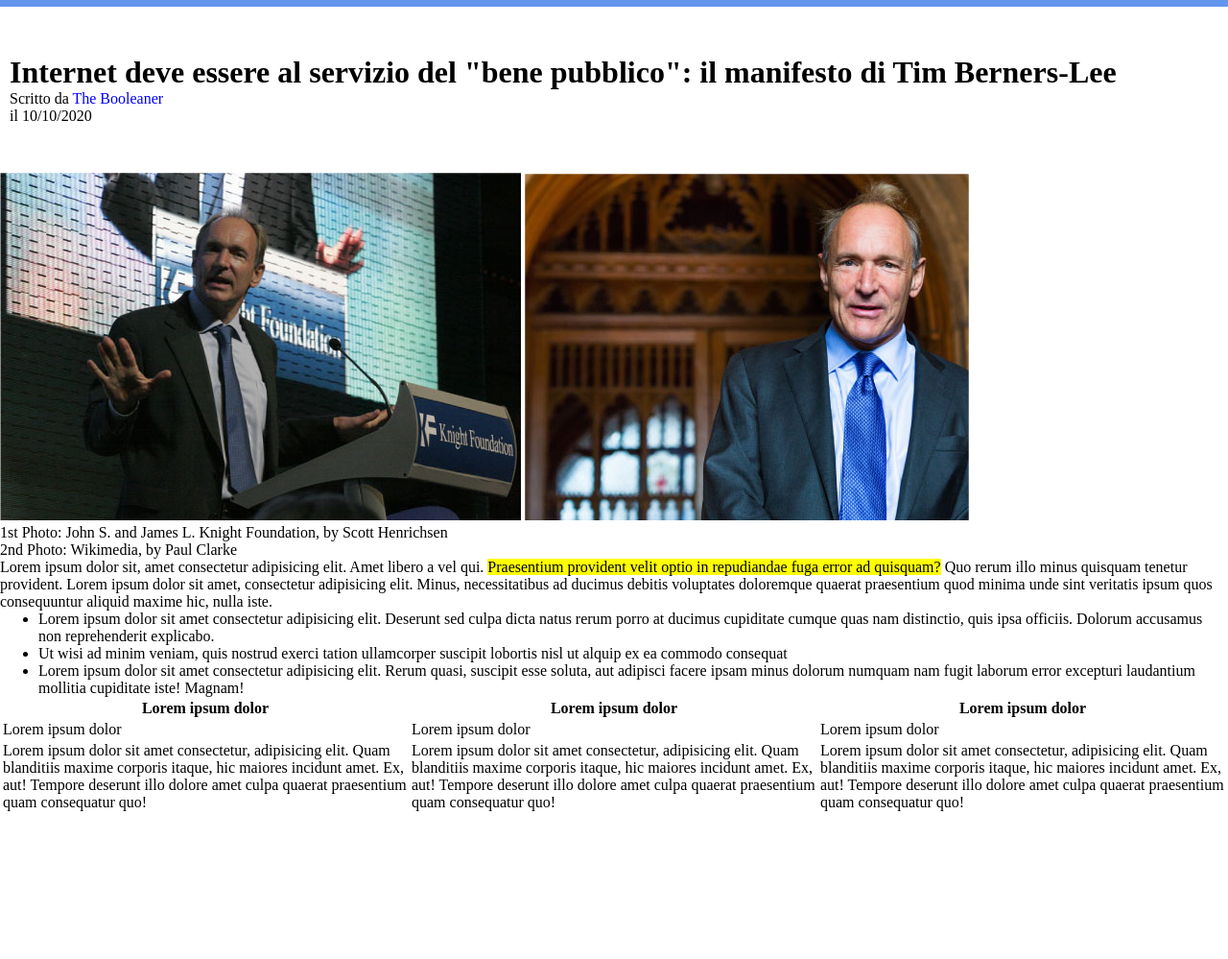
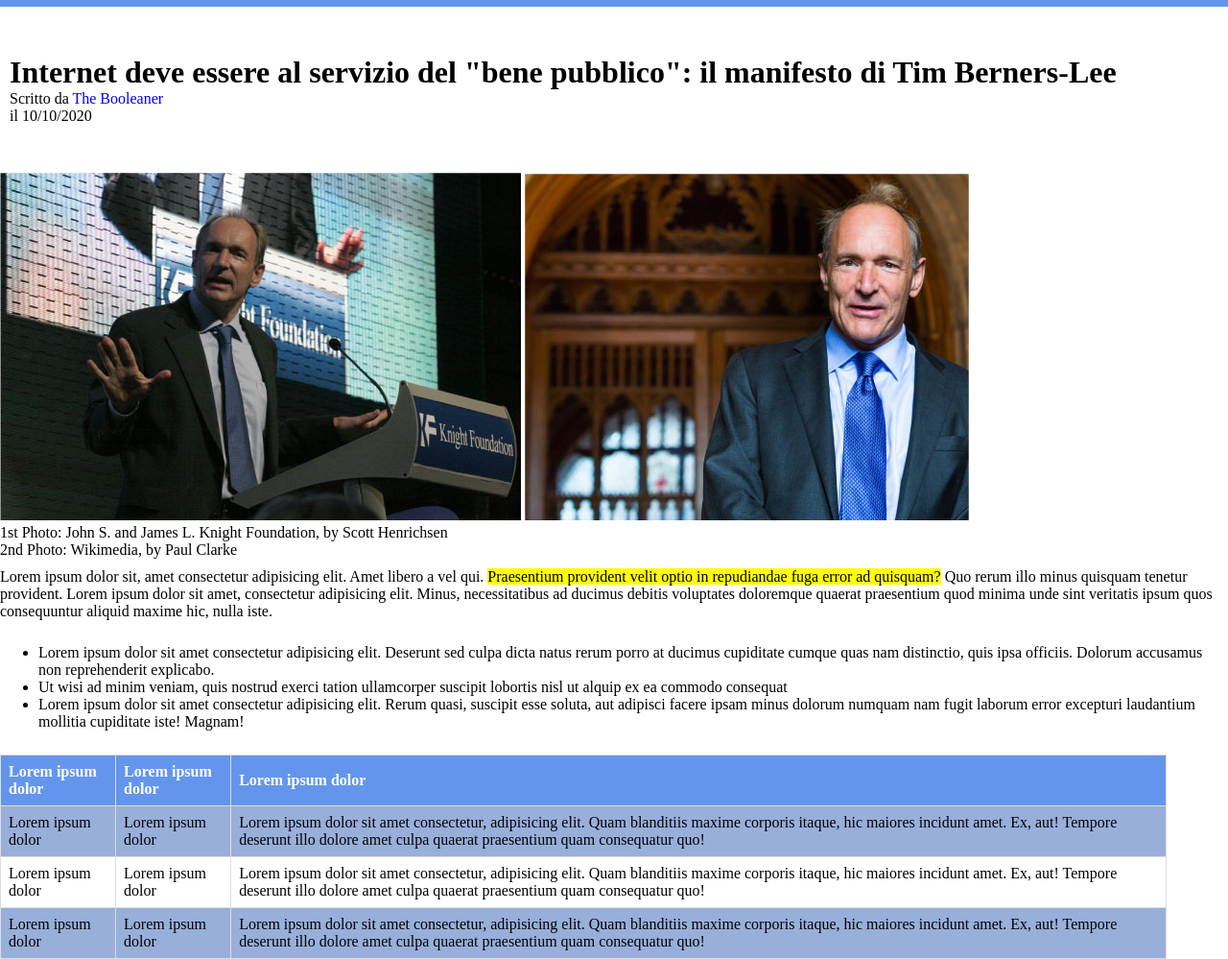
Before and after one commit to SergioScata/html-css-booleaner, a plain HTML site: page index.html in a window 1280 px wide. Shown: the part 98-1097 px from the top of the page at 96% size. Before the commit the page ends 946 px from the top, so only its background shows below. Drawn offline with Linux system fonts and the light colour scheme.

Commit message:
Improved table

```diff
--- a/index.html
+++ b/index.html
@@ -1,11 +1,13 @@
 <!DOCTYPE html>
 <html lang="en">
+
 <head>
     <meta charset="UTF-8">
     <meta name="viewport" content="width=device-width, initial-scale=1.0">
     <link rel="stylesheet" href="./style/style.css">
     <title>The Booleaner</title>
 </head>
+
 <body>
     <header>
         <div class="bg-blue">
@@ -22,40 +24,64 @@
 
         <img src="./img/tim-1.jpg" alt="Tim Berners-Lee 1">
         <img src="./img/tim-2.jpg" alt="Tim Berners-Lee 2">
-
+        <!-- Inserite immagini-->
         <p>1st Photo: John S. and James L. Knight Foundation, by Scott Henrichsen</p>
         <p>2nd Photo: Wikimedia, by Paul Clarke</p>
-        <p>Lorem ipsum dolor sit, amet consectetur adipisicing elit. Amet libero a vel qui. <span class="bg-yellow">Praesentium provident velit optio in repudiandae fuga error ad quisquam?</span> Quo rerum illo minus quisquam tenetur provident. Lorem ipsum dolor sit amet, consectetur adipisicing elit. Minus, necessitatibus ad ducimus debitis voluptates doloremque quaerat praesentium quod minima unde sint veritatis ipsum quos consequuntur aliquid maxime hic, nulla iste.</p>
+
+        <p class="margin-phrases">Lorem ipsum dolor sit, amet consectetur adipisicing elit. Amet libero a vel qui. <span
+                class="bg-yellow">Praesentium provident velit optio in repudiandae fuga error ad quisquam?</span> Quo
+            rerum illo minus quisquam tenetur provident. Lorem ipsum dolor sit amet, consectetur adipisicing elit.
+            Minus, necessitatibus ad ducimus debitis voluptates doloremque quaerat praesentium quod minima unde sint
+            veritatis ipsum quos consequuntur aliquid maxime hic, nulla iste.</p>
 
         <!-- Creata lista puntata-->
-        <ul>
-            <li>Lorem ipsum dolor sit amet consectetur adipisicing elit. Deserunt sed culpa dicta natus rerum porro at ducimus cupiditate cumque quas nam distinctio, quis ipsa officiis. Dolorum accusamus non reprehenderit explicabo.</li>
-            <li>Ut wisi ad minim veniam, quis nostrud exerci tation ullamcorper suscipit lobortis nisl ut alquip ex ea commodo consequat</li>
-            <li>Lorem ipsum dolor sit amet consectetur adipisicing elit. Rerum quasi, suscipit esse soluta, aut adipisci facere ipsam minus dolorum numquam nam fugit laborum error excepturi laudantium mollitia cupiditate iste! Magnam!</li>
+        <ul class="margin-list">
+            <li>Lorem ipsum dolor sit amet consectetur adipisicing elit. Deserunt sed culpa dicta natus rerum porro at
+                ducimus cupiditate cumque quas nam distinctio, quis ipsa officiis. Dolorum accusamus non reprehenderit
+                explicabo.</li>
+            <li>Ut wisi ad minim veniam, quis nostrud exerci tation ullamcorper suscipit lobortis nisl ut alquip ex ea
+                commodo consequat</li>
+            <li>Lorem ipsum dolor sit amet consectetur adipisicing elit. Rerum quasi, suscipit esse soluta, aut adipisci
+                facere ipsam minus dolorum numquam nam fugit laborum error excepturi laudantium mollitia cupiditate
+                iste! Magnam!</li>
 
         </ul>
-    </main>
-    <footer>
+
         <!--Creata tabella-->
-        <table>
+        <table class="table">
             <tr>
                 <th>Lorem ipsum dolor</th>
                 <th>Lorem ipsum dolor</th>
                 <th>Lorem ipsum dolor</th>
             </tr>
             <tr>
+                <td class="bg-td">Lorem ipsum dolor</td>
+                <td class="bg-td">Lorem ipsum dolor</td>
+                <td class="bg-td">Lorem ipsum dolor sit amet consectetur, adipisicing elit. Quam blanditiis maxime corporis itaque,
+                    hic maiores incidunt amet. Ex, aut! Tempore deserunt illo dolore amet culpa quaerat praesentium quam
+                    consequatur quo!</td>
+            </tr>
+            <tr>
                 <td>Lorem ipsum dolor</td>
                 <td>Lorem ipsum dolor</td>
-                <td>Lorem ipsum dolor</td>
+                <td>Lorem ipsum dolor sit amet consectetur, adipisicing elit. Quam blanditiis maxime corporis itaque,
+                    hic maiores incidunt amet. Ex, aut! Tempore deserunt illo dolore amet culpa quaerat praesentium quam
+                    consequatur quo!</td>
             </tr>
             <tr>
-                <td>Lorem ipsum dolor sit amet consectetur, adipisicing elit. Quam blanditiis maxime corporis itaque, hic maiores incidunt amet. Ex, aut! Tempore deserunt illo dolore amet culpa quaerat praesentium quam consequatur quo!</td>
-                <td>Lorem ipsum dolor sit amet consectetur, adipisicing elit. Quam blanditiis maxime corporis itaque, hic maiores incidunt amet. Ex, aut! Tempore deserunt illo dolore amet culpa quaerat praesentium quam consequatur quo!</td>
-                <td>Lorem ipsum dolor sit amet consectetur, adipisicing elit. Quam blanditiis maxime corporis itaque, hic maiores incidunt amet. Ex, aut! Tempore deserunt illo dolore amet culpa quaerat praesentium quam consequatur quo!</td>
+                <td class="bg-td">Lorem ipsum dolor</td>
+                <td class="bg-td">Lorem ipsum dolor</td>
+                <td class="bg-td">Lorem ipsum dolor sit amet consectetur, adipisicing elit. Quam blanditiis maxime corporis itaque,
+                    hic maiores incidunt amet. Ex, aut! Tempore deserunt illo dolore amet culpa quaerat praesentium quam
+                    consequatur quo!</td>
             </tr>
         </table>
+
+    </main>
+    <footer>
 
 
     </footer>
 </body>
+
 </html>
--- a/style/style.css
+++ b/style/style.css
@@ -32,3 +32,32 @@
 .bg-yellow {
     background-color: yellow;
 }
+
+
+.margin-phrases {
+    margin-top: 10px;
+    margin-bottom: 25px;
+}
+
+.margin-list {
+    margin-bottom: 25px;
+}
+
+.table {
+    border-collapse: collapse;
+    width: 95%;
+}
+
+.table th, .table td { text-align: left;
+    border: 1px solid #ddd;
+    padding: 8px;
+}
+
+.table th {background-color: cornflowerblue;
+    color: white;
+}
+
+
+.bg-td {
+    background-color: rgb(152, 175, 218);
+}
```
